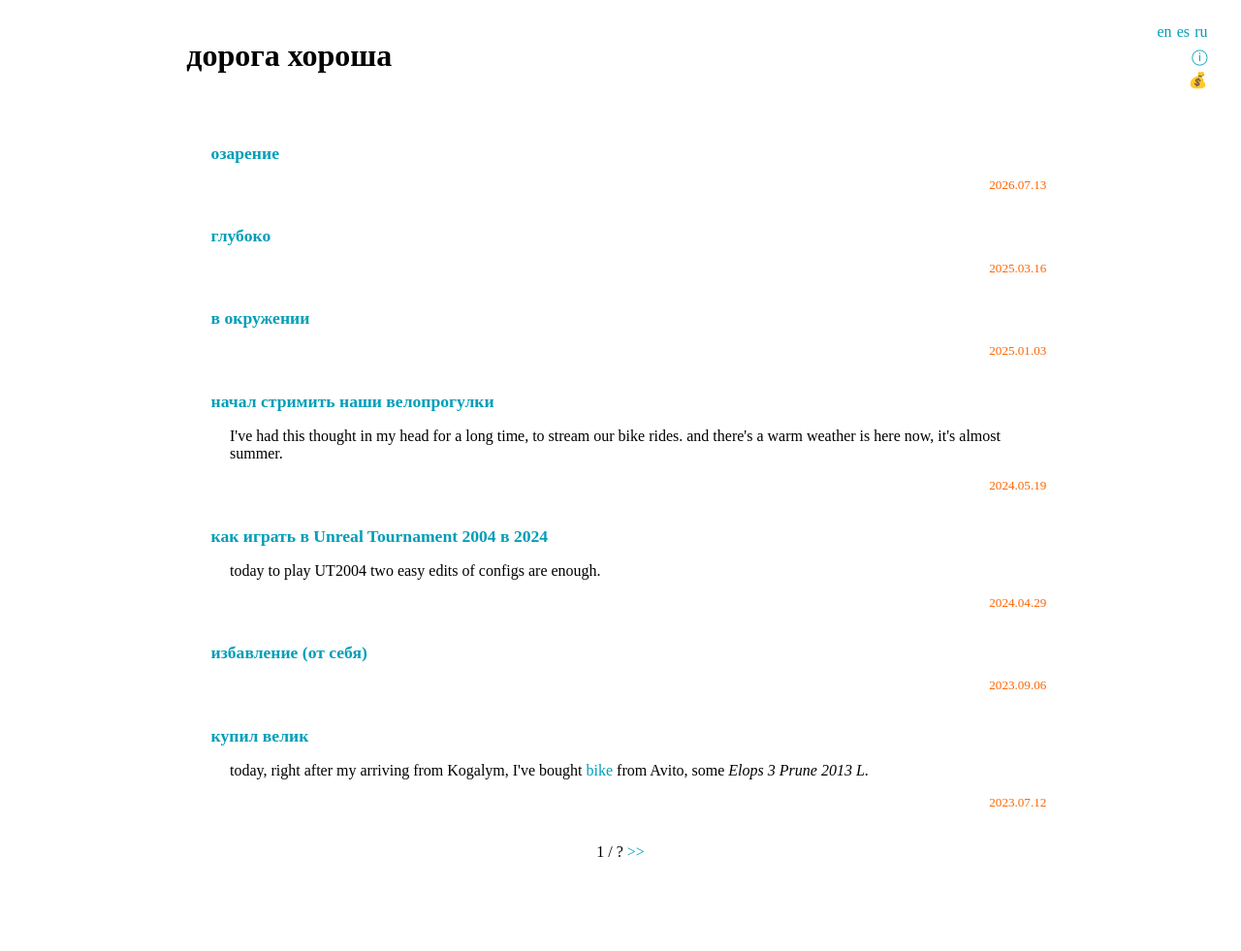
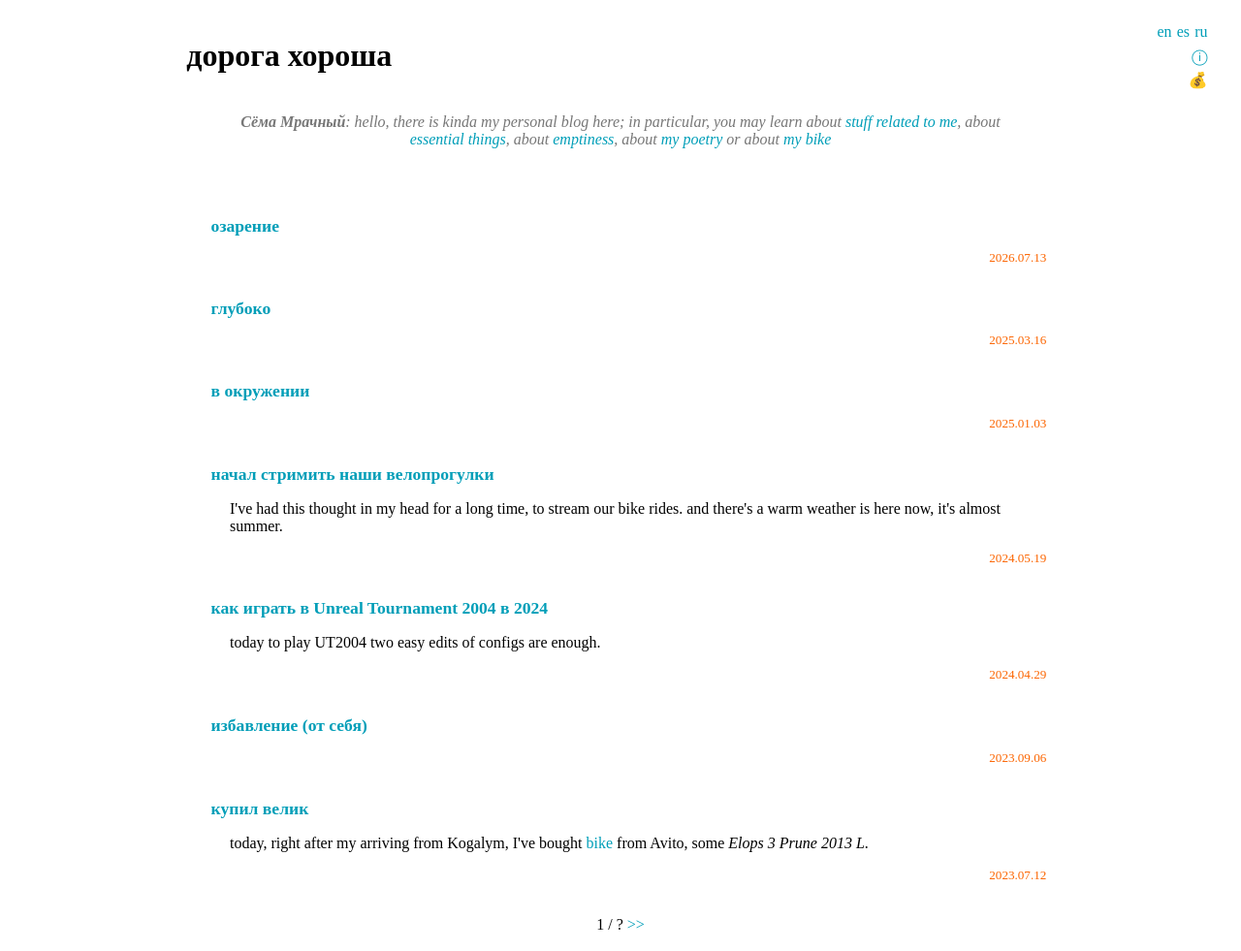
Before and after one commit to slr/slr.github.io, a Jekyll site: the page built from index.html, in a window 1280 px wide. Shown: the whole page at 97% size. Built offline with Jekyll 4.4.1, drawn with Linux system fonts in a browser that asks for light colours; before the commit the page ends 906 px from its top, so only the background shows below that.

Commit message:
edit index page

```diff
--- a/index.html
+++ b/index.html
@@ -5,6 +5,21 @@ title: Сёма Мрачный доведёт
 {% include header.html -%}
 <main>
 <h1>{{ site.name }}</h1>
+<div lang="ru">
+<p class="qt cntrd"><strong>Сёма Mрачный</strong>: привет, тут что-то типа моего персонального блога; в частности, ты можешь узнать
+про <a href="/tag/me/">то, что касается меня</a>, про <a href="/tag/foot-fetish/">суть</a>, про <a href="/tag/emptiness/">пустоту</a>,
+про <a href="/poetry/">мои стихи</a> или про <a href="/bike/">мой велик</a>
+</div>
+<div lang="en">
+<p class="qt cntrd"><strong>Сёма Mрачный</strong>: hello, there is kinda my personal blog here; in particular, you may learn
+about <a href="/tag/me/">stuff related to me</a>, about <a href="/tag/foot-fetish/">essential things</a>, about <a href="/tag/emptiness/">emptiness</a>,
+about <a href="/poetry/">my poetry</a> or about <a href="/bike/">my bike</a>
+</div>
+<div lang="es">
+<p class="qt cntrd"><strong>Сёма Mрачный</strong>: hola, este es mi blog personal; en particular, aquí podrás aprender
+sobre <a href="/tag/me/">cosas relacionadas conmigo</a>, sobre <a href="/tag/foot-fetish/">temas esenciales</a>, sobre <a href="/tag/emptiness/">el vacío</a>,
+sobre <a href="/poetry/">mi poesía</a> o sobre <a href="/bike/">mi bicicleta</a>
+</div>
 <ul class="pl">
 {%- for post in site.posts -%}
 {%- if post.hidden != true %}
```
